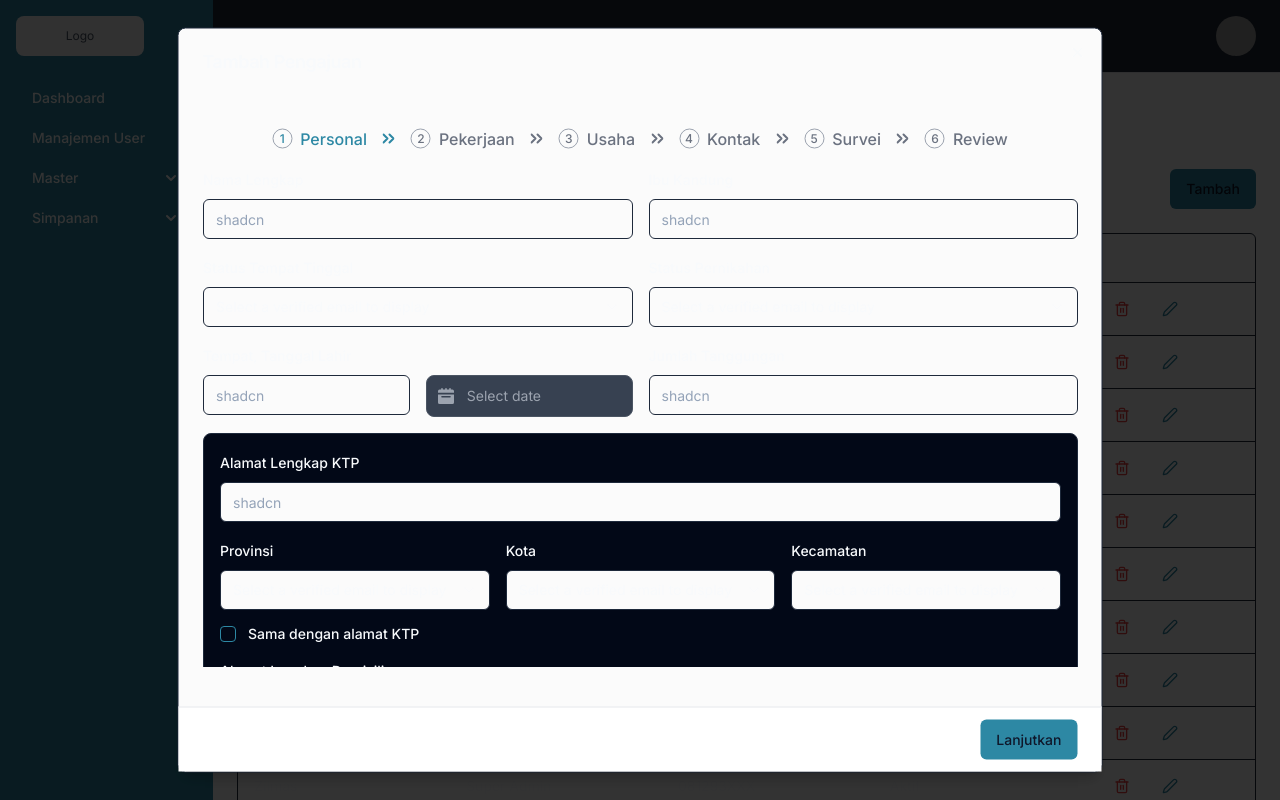
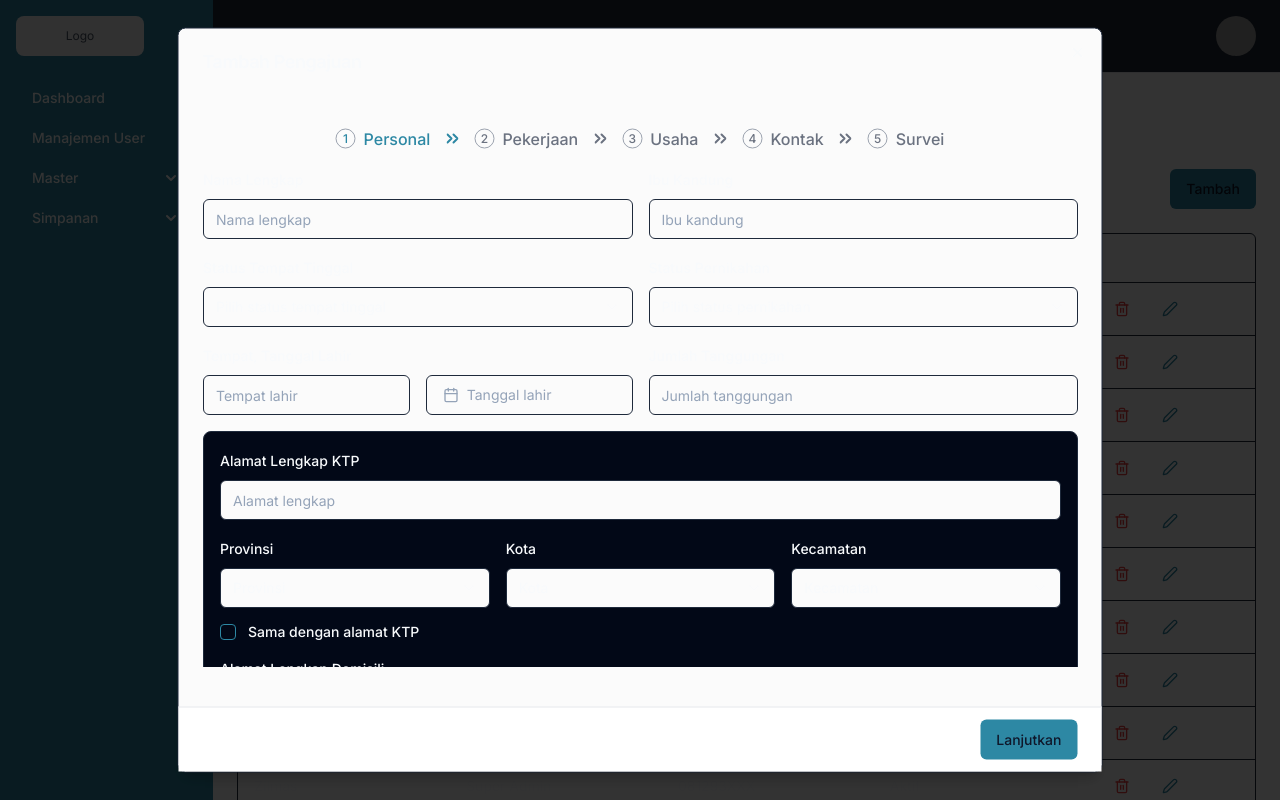
Before and after one commit to zilmasarjuna12/admin-panel, a Next.js app: page /dashboard/pembiayaan in a window 1280 px wide. Both pictures are taken after a click on the button "Tambah". Built offline with nearby package versions, Linux system fonts and the light colour scheme; grey boxes are pictures that could not be loaded.

Commit message:
update ui

```diff
--- a/package.json
+++ b/package.json
@@ -10,6 +10,7 @@
   },
   "dependencies": {
     "@hookform/resolvers": "^3.6.0",
+    "@maskito/react": "^2.5.0",
     "@radix-ui/react-avatar": "^1.0.4",
     "@radix-ui/react-checkbox": "^1.1.1",
     "@radix-ui/react-dialog": "^1.1.0",
--- a/src/app/dashboard/pembiayaan/_component/add.tsx
+++ b/src/app/dashboard/pembiayaan/_component/add.tsx
@@ -84,7 +84,7 @@ const AddForm = () => {
         <div className="p-6">
           <Step
             activeStep={activeStep}
-            steps={["Personal", "Pekerjaan", "Usaha", "Kontak", "Survei", "Review"]}
+            steps={["Personal", "Pekerjaan", "Usaha", "Kontak", "Survei"]}
           />
           <FormProvider {...form}>
             {
@@ -93,10 +93,17 @@ const AddForm = () => {
           </FormProvider>
         </div>
         <DialogFooter className="bg-white px-6 py-3 shadow-slate border-t-[1px] border-gray-200 shadow-lg">
-          <Button
-            type="button"
-            onClick={handleNext}
-          >Lanjutkan</Button>
+          {activeStep < 5 ? (
+              <Button
+                type="button"
+                onClick={handleNext}
+              >Lanjutkan</Button>
+            ) : (
+              <Button
+                type="submit"
+              >Submit</Button>
+            )
+          }
         </DialogFooter>
       </DialogContent>
     </Dialog>
--- a/src/app/dashboard/pembiayaan/_component/form-kontak.tsx
+++ b/src/app/dashboard/pembiayaan/_component/form-kontak.tsx
@@ -32,7 +32,7 @@ const FormKontak = () => {
             <FormItem className="col-span-2">
               <FormLabel>Email</FormLabel>
               <FormControl>
-                <Input placeholder="shadcn" {...field} />
+                <Input placeholder="Email" {...field} />
               </FormControl>
               <FormMessage />
             </FormItem>
@@ -68,7 +68,7 @@ const FormKontak = () => {
               render={({ field }) => (
                 <FormItem className="col-span-2">
                   <FormControl>
-                    <Input placeholder="shadcn" {...field} />
+                    <Input placeholder="Nomor rekening" {...field} />
                   </FormControl>
                   <FormMessage />
                 </FormItem>
@@ -83,7 +83,7 @@ const FormKontak = () => {
             <FormItem className="col-span-2">
               <FormLabel>No. Whatsapp</FormLabel>
               <FormControl>
-                <Input placeholder="shadcn" {...field} />
+                <Input placeholder="No. Whatsapp" {...field} />
               </FormControl>
               <FormMessage />
             </FormItem>
@@ -119,7 +119,7 @@ const FormKontak = () => {
               render={({ field }) => (
                 <FormItem className="col-span-2">
                   <FormControl>
-                    <Input placeholder="shadcn" {...field} />
+                    <Input placeholder="Nomor rekening" {...field} />
                   </FormControl>
                   <FormMessage />
                 </FormItem>
@@ -138,7 +138,7 @@ const FormKontak = () => {
               <FormItem>
                 <FormLabel>Nama</FormLabel>
                 <FormControl>
-                  <Input placeholder="shadcn" {...field} />
+                  <Input placeholder="Nama" {...field} />
                 </FormControl>
                 <FormMessage />
               </FormItem>
@@ -153,7 +153,7 @@ const FormKontak = () => {
                 <Select onValueChange={field.onChange} defaultValue={field.value}>
                   <FormControl>
                     <SelectTrigger>
-                      <SelectValue placeholder="Select a verified email to display" />
+                      <SelectValue placeholder="Hubungan" />
                     </SelectTrigger>
                   </FormControl>
                   <SelectContent>
@@ -173,7 +173,7 @@ const FormKontak = () => {
               <FormItem className="col-span-2">
                 <FormLabel>Alamat Lengkap</FormLabel>
                 <FormControl>
-                  <Input placeholder="shadcn" {...field} />
+                  <Input placeholder="Alamat lengkap" {...field} />
                 </FormControl>
                 <FormMessage />
               </FormItem>
@@ -187,7 +187,7 @@ const FormKontak = () => {
               <FormItem>
                 <FormLabel>Nama</FormLabel>
                 <FormControl>
-                  <Input placeholder="shadcn" {...field} />
+                  <Input placeholder="Nama" {...field} />
                 </FormControl>
                 <FormMessage />
               </FormItem>
@@ -202,7 +202,7 @@ const FormKontak = () => {
                 <Select onValueChange={field.onChange} defaultValue={field.value}>
                   <FormControl>
                     <SelectTrigger>
-                      <SelectValue placeholder="Select a verified email to display" />
+                      <SelectValue placeholder="Hubungan" />
                     </SelectTrigger>
                   </FormControl>
                   <SelectContent>
@@ -222,7 +222,7 @@ const FormKontak = () => {
               <FormItem className="col-span-2">
                 <FormLabel>Alamat Lengkap</FormLabel>
                 <FormControl>
-                  <Input placeholder="shadcn" {...field} />
+                  <Input placeholder="Alamat lengkap" {...field} />
                 </FormControl>
                 <FormMessage />
               </FormItem>
--- a/src/app/dashboard/pembiayaan/_component/form-pekerjaan.tsx
+++ b/src/app/dashboard/pembiayaan/_component/form-pekerjaan.tsx
@@ -32,7 +32,7 @@ const FormPekerjaan = () => {
               <Select onValueChange={field.onChange} defaultValue={field.value}>
                 <FormControl>
                   <SelectTrigger>
-                    <SelectValue placeholder="Select a verified email to display" />
+                    <SelectValue placeholder="Jenis pekerjaan" />
                   </SelectTrigger>
                 </FormControl>
                 <SelectContent>
@@ -53,7 +53,7 @@ const FormPekerjaan = () => {
             <FormItem>
               <FormLabel>No. NPWP</FormLabel>
               <FormControl>
-                <Input placeholder="shadcn" {...field} />
+                <Input placeholder="No. NPWP" {...field} />
               </FormControl>
               <FormMessage />
             </FormItem>
@@ -66,7 +66,7 @@ const FormPekerjaan = () => {
             <FormItem>
               <FormLabel>Perusahaan</FormLabel>
               <FormControl>
-                <Input placeholder="shadcn" {...field} />
+                <Input placeholder="Perusahaan" {...field} />
               </FormControl>
               <FormMessage />
             </FormItem>
@@ -79,7 +79,7 @@ const FormPekerjaan = () => {
             <FormItem>
               <FormLabel>No. BPJS</FormLabel>
               <FormControl>
-                <Input placeholder="shadcn" {...field} />
+                <Input placeholder="No. BPJS" {...field} />
               </FormControl>
               <FormMessage />
             </FormItem>
@@ -94,7 +94,7 @@ const FormPekerjaan = () => {
               <Select onValueChange={field.onChange} defaultValue={field.value}>
                 <FormControl>
                   <SelectTrigger>
-                    <SelectValue placeholder="Select a verified email to display" />
+                    <SelectValue placeholder="Jabatan pekerjaan" />
                   </SelectTrigger>
                 </FormControl>
                 <SelectContent>
@@ -114,7 +114,7 @@ const FormPekerjaan = () => {
             <FormItem>
               <FormLabel>No. SK</FormLabel>
               <FormControl>
-                <Input placeholder="shadcn" {...field} />
+                <Input placeholder="No. SK" {...field} />
               </FormControl>
               <FormMessage />
             </FormItem>
@@ -129,7 +129,7 @@ const FormPekerjaan = () => {
               <Select onValueChange={field.onChange} defaultValue={field.value}>
                 <FormControl>
                   <SelectTrigger>
-                    <SelectValue placeholder="Select a verified email to display" />
+                    <SelectValue placeholder="Status pekerjaan" />
                   </SelectTrigger>
                 </FormControl>
                 <SelectContent>
@@ -149,7 +149,7 @@ const FormPekerjaan = () => {
             <FormItem>
               <FormLabel>Gaji Pokok Bulanan</FormLabel>
               <FormControl>
-                <Input placeholder="shadcn" {...field} />
+                <Input placeholder="Gaji pokok bulanan" {...field} />
               </FormControl>
               <FormMessage />
             </FormItem>
--- a/src/app/dashboard/pembiayaan/_component/form-personal.tsx
+++ b/src/app/dashboard/pembiayaan/_component/form-personal.tsx
@@ -1,4 +1,7 @@
+import { useState } from 'react'
 import { useFormContext } from "react-hook-form";
+import { format } from "date-fns"
+
 import {
   FormControl,
   FormField,
@@ -7,7 +10,15 @@ import {
   FormMessage,
 } from "@/components/ui/form"
 import { Input } from "@/components/ui/input"
-import { ScrollArea } from "@/components/ui/scroll-area"
+import { Calendar } from "@/components/ui/calendar"
+import {
+  Popover,
+  PopoverContent,
+  PopoverTrigger,
+} from "@/components/ui/popover"
+import { Button } from "@/components/ui/button"
+import { Calendar as CalendarIcon } from "lucide-react"
+import { cn } from "@/lib/utils"
 
 import { useUploadFile } from "@/hooks/use-upload-file"
 
@@ -28,6 +39,7 @@ import {
 import { FileUploader } from "@/components/upload"
 
 const FormPersonal = () => {
+  const [date, setDate] = useState<Date>()
   const form = useFormContext<any>();
 
   return (
@@ -40,7 +52,7 @@ const FormPersonal = () => {
             <FormItem>
               <FormLabel>Nama Lengkap</FormLabel>
               <FormControl>
-                <Input placeholder="shadcn" {...field} />
+                <Input placeholder="Nama lengkap" {...field} />
               </FormControl>
               <FormMessage />
             </FormItem>
@@ -53,7 +65,7 @@ const FormPersonal = () => {
             <FormItem>
               <FormLabel>Ibu Kandung</FormLabel>
               <FormControl>
-                <Input placeholder="shadcn" {...field} />
+                <Input placeholder="Ibu kandung" {...field} />
               </FormControl>
               <FormMessage />
             </FormItem>
@@ -68,7 +80,7 @@ const FormPersonal = () => {
               <Select onValueChange={field.onChange} defaultValue={field.value}>
                 <FormControl>
                   <SelectTrigger>
-                    <SelectValue placeholder="Select a verified email to display" />
+                    <SelectValue placeholder="Pilih status tempat tinggal" />
                   </SelectTrigger>
                 </FormControl>
                 <SelectContent>
@@ -90,7 +102,7 @@ const FormPersonal = () => {
               <Select onValueChange={field.onChange} defaultValue={field.value}>
                 <FormControl>
                   <SelectTrigger>
-                    <SelectValue placeholder="Select a verified email to display" />
+                    <SelectValue placeholder="Pilih status pernikahan" />
                   </SelectTrigger>
                 </FormControl>
                 <SelectContent>
@@ -112,20 +124,33 @@ const FormPersonal = () => {
               render={({ field }) => (
                 <FormItem>
                   <FormControl>
-                    <Input placeholder="shadcn" {...field} />
+                    <Input placeholder="Tempat lahir" {...field} />
                   </FormControl>
                   <FormMessage />
                 </FormItem>
               )}
             />
-            <div className="relative max-w-sm">
-              <div className="absolute inset-y-0 start-0 flex items-center ps-3 pointer-events-none">
-                <svg className="w-4 h-4 text-gray-500 dark:text-gray-400" aria-hidden="true" xmlns="http://www.w3.org/2000/svg" fill="currentColor" viewBox="0 0 20 20">
-                    <path d="M20 4a2 2 0 0 0-2-2h-2V1a1 1 0 0 0-2 0v1h-3V1a1 1 0 0 0-2 0v1H6V1a1 1 0 0 0-2 0v1H2a2 2 0 0 0-2 2v2h20V4ZM0 18a2 2 0 0 0 2 2h16a2 2 0 0 0 2-2V8H0v10Zm5-8h10a1 1 0 0 1 0 2H5a1 1 0 0 1 0-2Z"/>
-                  </svg>
-              </div>
-              <input id="datepicker-autohide" datepicker-autohide type="text" className="bg-gray-50 border border-gray-300 text-gray-900 text-sm rounded-lg focus:ring-blue-500 focus:border-blue-500 block w-full ps-10 p-2.5  dark:bg-gray-700 dark:border-gray-600 dark:placeholder-gray-400 dark:text-white dark:focus:ring-blue-500 dark:focus:border-blue-500" placeholder="Select date" />
-            </div>
+            <Popover modal={true}>
+              <PopoverTrigger asChild>
+                <Button
+                  variant={"outline"}
+                  className={cn(
+                    "w-full justify-start text-left font-normal",
+                    !date && "text-muted-foreground"
+                  )}
+                >
+                  <CalendarIcon className="mr-2 h-4 w-4" />
+                  {date ? format(date, "PPP") : <span>Tanggal lahir</span>}
+                </Button>
+              </PopoverTrigger>
+              <PopoverContent className="w-auto p-0">
+                <Calendar
+                  selected={date}
+                  onSelect={setDate}
+                  initialFocus
+                />
+              </PopoverContent>
+            </Popover>
           </div>
         </div>
         <FormField
@@ -135,7 +160,7 @@ const FormPersonal = () => {
             <FormItem>
               <FormLabel>Jumlah Tanggungan</FormLabel>
               <FormControl>
-                <Input placeholder="shadcn" {...field} />
+                <Input placeholder="Jumlah tanggungan" {...field} />
               </FormControl>
               <FormMessage />
             </FormItem>
@@ -151,7 +176,7 @@ const FormPersonal = () => {
               <FormItem className="col-span-3">
                 <FormLabel>Alamat Lengkap KTP</FormLabel>
                 <FormControl>
-                  <Input placeholder="shadcn" {...field} />
+                  <Input placeholder="Alamat lengkap" {...field} />
                 </FormControl>
                 <FormMessage />
               </FormItem>
@@ -166,7 +191,7 @@ const FormPersonal = () => {
                 <Select onValueChange={field.onChange} defaultValue={field.value}>
                   <FormControl>
                     <SelectTrigger>
-                      <SelectValue placeholder="Select a verified email to display" />
+                      <SelectValue placeholder="Provinsi" />
                     </SelectTrigger>
                   </FormControl>
                   <SelectContent>
@@ -188,7 +213,7 @@ const FormPersonal = () => {
                 <Select onValueChange={field.onChange} defaultValue={field.value}>
                   <FormControl>
                     <SelectTrigger>
-                      <SelectValue placeholder="Select a verified email to display" />
+                      <SelectValue placeholder="Kota" />
                     </SelectTrigger>
                   </FormControl>
                   <SelectContent>
@@ -210,7 +235,7 @@ const FormPersonal = () => {
                 <Select onValueChange={field.onChange} defaultValue={field.value}>
                   <FormControl>
                     <SelectTrigger>
-                      <SelectValue placeholder="Select a verified email to display" />
+                      <SelectValue placeholder="Kecamatan" />
                     </SelectTrigger>
                   </FormControl>
                   <SelectContent>
@@ -247,7 +272,7 @@ const FormPersonal = () => {
               <FormItem className="col-span-3">
                 <FormLabel>Alamat Lengkap Domisili</FormLabel>
                 <FormControl>
-                  <Input placeholder="shadcn" {...field} />
+                  <Input placeholder="Alamat lengkap" {...field} />
                 </FormControl>
                 <FormMessage />
               </FormItem>
@@ -262,7 +287,7 @@ const FormPersonal = () => {
                 <Select onValueChange={field.onChange} defaultValue={field.value}>
                   <FormControl>
                     <SelectTrigger>
-                      <SelectValue placeholder="Select a verified email to display" />
+                      <SelectValue placeholder="Provinsi" />
                     </SelectTrigger>
                   </FormControl>
                   <SelectContent>
@@ -284,7 +309,7 @@ const FormPersonal = () => {
                 <Select onValueChange={field.onChange} defaultValue={field.value}>
                   <FormControl>
                     <SelectTrigger>
-                      <SelectValue placeholder="Select a verified email to display" />
+                      <SelectValue placeholder="Kota" />
                     </SelectTrigger>
                   </FormControl>
                   <SelectContent>
@@ -306,7 +331,7 @@ const FormPersonal = () => {
                 <Select onValueChange={field.onChange} defaultValue={field.value}>
                   <FormControl>
                     <SelectTrigger>
-                      <SelectValue placeholder="Select a verified email to display" />
+                      <SelectValue placeholder="Kecamatan" />
                     </SelectTrigger>
                   </FormControl>
                   <SelectContent>
--- a/src/app/dashboard/pembiayaan/_component/form-usaha.tsx
+++ b/src/app/dashboard/pembiayaan/_component/form-usaha.tsx
@@ -40,7 +40,7 @@ const FormUsaha = () => {
               <Select onValueChange={field.onChange} defaultValue={field.value}>
                 <FormControl>
                   <SelectTrigger>
-                    <SelectValue placeholder="Select a verified email to display" />
+                    <SelectValue placeholder="Jenis usaha" />
                   </SelectTrigger>
                 </FormControl>
                 <SelectContent>
@@ -62,7 +62,7 @@ const FormUsaha = () => {
               <Select onValueChange={field.onChange} defaultValue={field.value}>
                 <FormControl>
                   <SelectTrigger>
-                    <SelectValue placeholder="Select a verified email to display" />
+                    <SelectValue placeholder="Lokasi tempat usaha" />
                   </SelectTrigger>
                 </FormControl>
                 <SelectContent>
@@ -83,7 +83,7 @@ const FormUsaha = () => {
             <FormItem className="col-span-1">
               <FormLabel>Omset Bulanan</FormLabel>
               <FormControl>
-                <Input placeholder="shadcn" {...field} />
+                <Input placeholder="Omset bulanan" {...field} />
               </FormControl>
               <FormMessage />
             </FormItem>
@@ -97,7 +97,7 @@ const FormUsaha = () => {
             <FormItem className="col-span-1">
               <FormLabel>Laba bersih bulanan</FormLabel>
               <FormControl>
-                <Input placeholder="shadcn" {...field} />
+                <Input placeholder="Laba bersih bulanan" {...field} />
               </FormControl>
               <FormMessage />
             </FormItem>
@@ -111,7 +111,7 @@ const FormUsaha = () => {
             <FormItem className="col-span-2">
               <FormLabel>Koordinat</FormLabel>
               <FormControl>
-                <Input placeholder="shadcn" {...field} />
+                <Input placeholder="Koordinat" {...field} />
               </FormControl>
               <FormMessage />
             </FormItem>
@@ -125,7 +125,7 @@ const FormUsaha = () => {
             <FormItem className="col-span-2">
               <FormLabel>Jumlah Karyawan</FormLabel>
               <FormControl>
-                <Input placeholder="shadcn" {...field} />
+                <Input placeholder="Jumlah karyawan" {...field} />
               </FormControl>
               <FormMessage />
             </FormItem>
@@ -139,7 +139,7 @@ const FormUsaha = () => {
             <FormItem className="col-span-2">
               <FormLabel>Foto Tempat Usaha</FormLabel>
               <FormControl>
-                <Input placeholder="shadcn" {...field} />
+                <Input placeholder="Foto tempat usaha" {...field} />
               </FormControl>
               <FormMessage />
             </FormItem>
--- a/src/app/layout.tsx
+++ b/src/app/layout.tsx
@@ -3,6 +3,7 @@ import ThemeProvider from "@/provider/theme-provider";
 
 import { Inter } from "next/font/google";
 import "./globals.css";
+import 'react-day-picker/src/style.css';
 
 const inter = Inter({ subsets: ["latin"] });
 
--- a/src/components/ui/calendar.tsx
+++ b/src/components/ui/calendar.tsx
@@ -3,7 +3,6 @@
 import * as React from "react"
 import { ChevronLeft, ChevronRight } from "lucide-react"
 import { DayPicker } from "react-day-picker"
-
 import { cn } from "@/lib/utils"
 import { buttonVariants } from "@/components/ui/button"
 
@@ -18,7 +17,6 @@ function Calendar({
   return (
     <DayPicker
       showOutsideDays={showOutsideDays}
-      className={cn("p-3", className)}
       classNames={{
         months: "flex flex-col sm:flex-row space-y-4 sm:space-x-4 sm:space-y-0",
         month: "space-y-4",
@@ -56,6 +54,7 @@ function Calendar({
       components={{
         IconLeft: ({ ...props }) => <ChevronLeft className="h-4 w-4" />,
         IconRight: ({ ...props }) => <ChevronRight className="h-4 w-4" />,
+
       }}
       {...props}
     />
```
Also changed, not shown: 1 other file (tests, documents, lock files or other folders).
